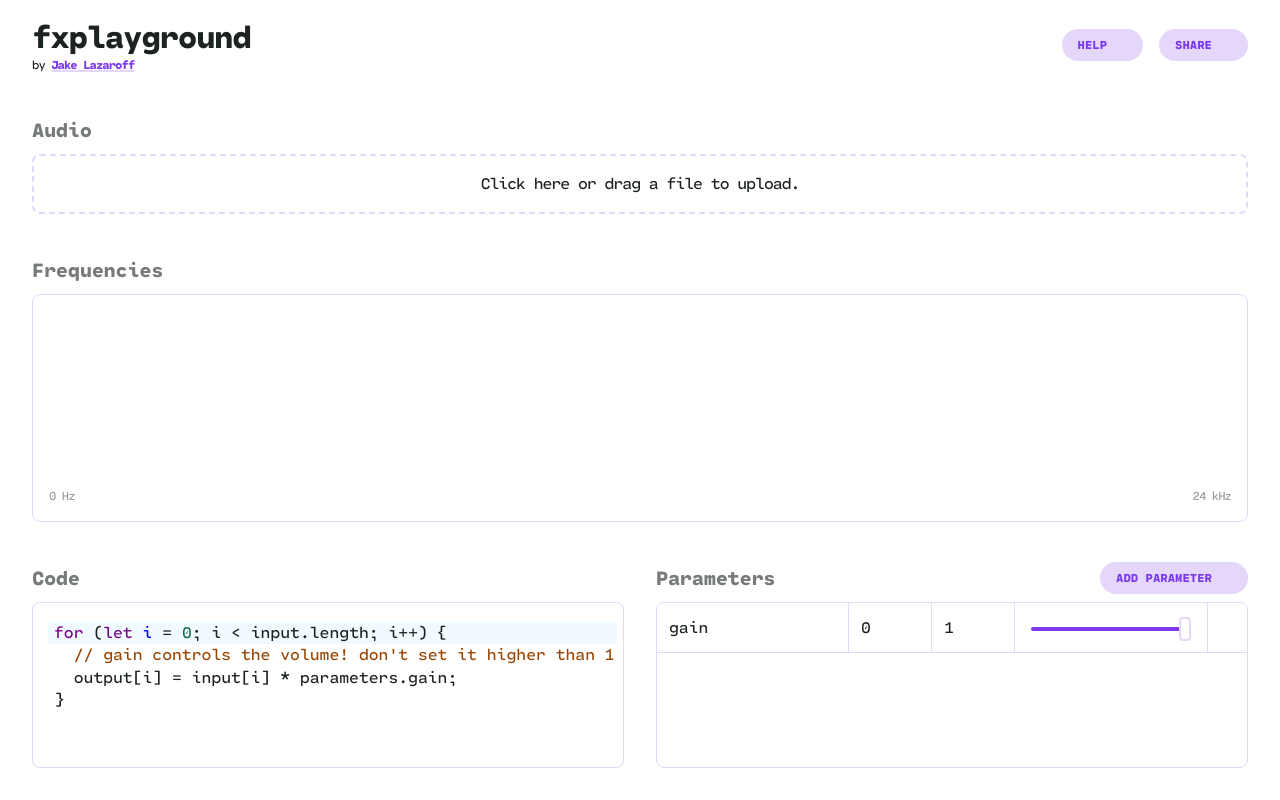
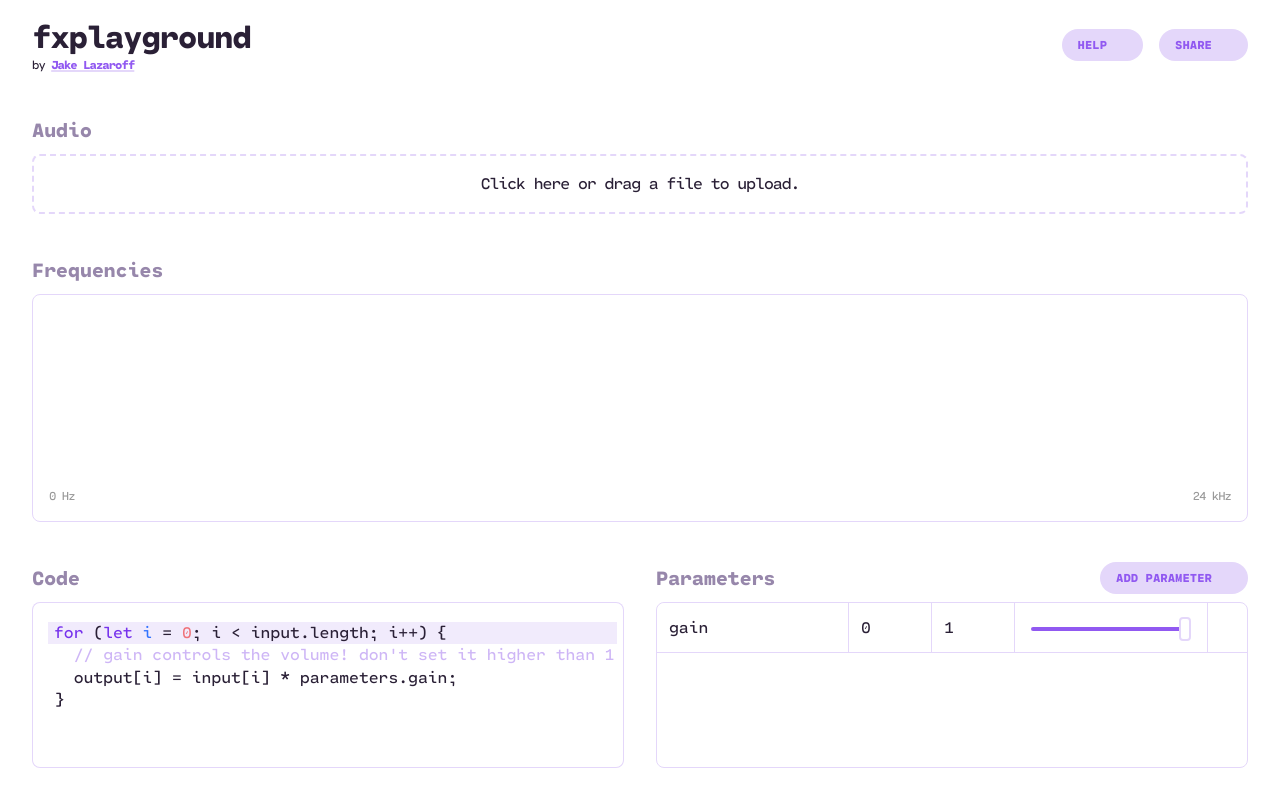
Before and after one commit to 3willows/fx, a SvelteKit app: page / in a window 1280 px wide. Built offline with nearby package versions, Linux system fonts and the light colour scheme.

Commit message:
Syntax highlighting

```diff
--- a/src/components/Editor.svelte
+++ b/src/components/Editor.svelte
@@ -56,4 +56,41 @@
     letter-spacing: 0;
     padding: 1rem;
   }
+
+  /* keywords */
+  .editor :global(.ͼb) {
+    color: #7631ed;
+  }
+
+  /* numbers */
+  .editor :global(.ͼd) {
+    color: #f07178;
+  }
+
+  /* strings */
+  .editor :global(.ͼe) {
+    color: #40b546;
+  }
+
+  /* identifiers */
+  .editor :global(.ͼg) {
+    color: #3374ff;
+  }
+
+  /* comments */
+  .editor :global(.ͼm) {
+    color: #ceb6f6;
+  }
+
+  .editor :global(.cm-activeLine) {
+    background-color: color-mix(in srgb, var(--color-border) 50%, transparent);
+  }
+
+  .editor :global(.cm-selectionBackground),
+  .editor :global(.cm-matchingBracket),
+  .editor :global(.cm-selectionMatch),
+  .editor :global(.cm-selectionMatch > *) {
+    background-color: var(--color-border-hover);
+    color: var(--color-text-primary);
+  }
 </style>
--- a/src/components/FileUploader.svelte
+++ b/src/components/FileUploader.svelte
@@ -42,7 +42,7 @@
   }
 
   .wrapper:hover {
-    border-color: #dddddd;
+    border-color: var(--color-border-hover);
   }
 
   .input {
--- a/src/styles/style.css
+++ b/src/styles/style.css
@@ -4,17 +4,23 @@
 :root,
 ::backdrop {
   --font-code: "Cartograph CF", mono;
-  --color-primary: #7c3aed;
+  --color-primary: #9159f1;
   --color-negative: #e54f6d;
+  --color-background: #ffffff;
   --color-border: #e4d7fa;
-  --color-border-hover: #c4b7da;
-  --color-text-primary: #1c2321;
-  --color-text-secondary: #1c232199;
+  --color-border-hover: #ceb6f6;
+  --color-text-primary: #2a2036;
+  --color-text-secondary: #9787ab;
   --text-sm: 0.75rem;
   --text-md: 1rem;
   --text-lg: 1.25rem;
   --radius-sm: 0.25rem;
   --radius-lg: 0.5rem;
+}
+
+::selection {
+  background-color: var(--color-primary);
+  color: var(--color-background);
 }
 
 html {
```
